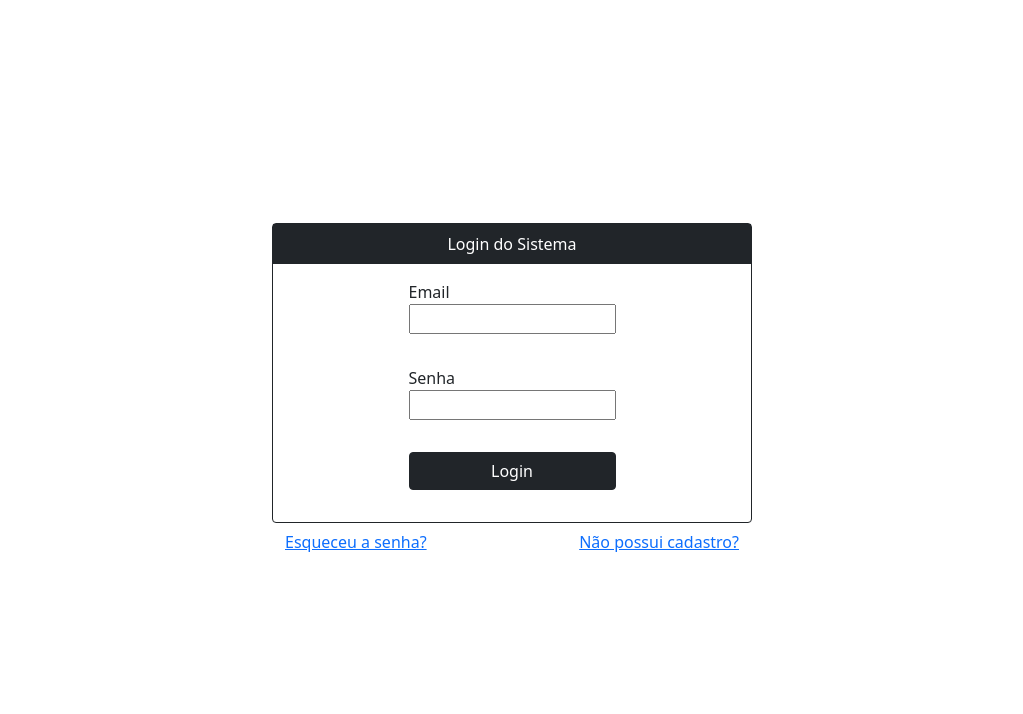
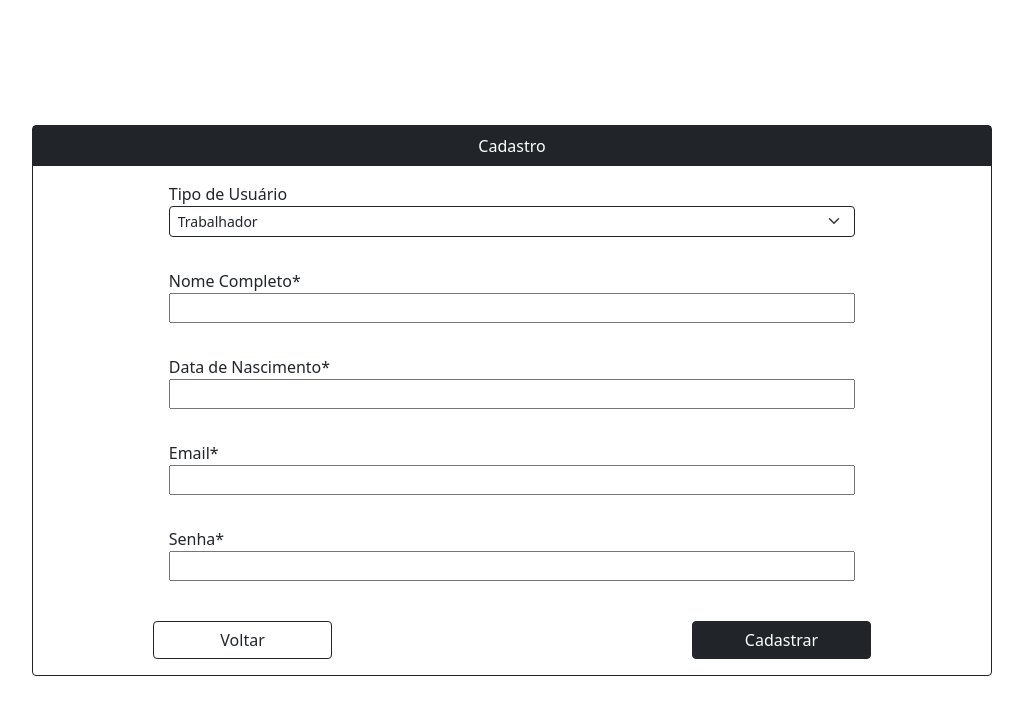
Before and after one commit to nflorisbal/vemserdbc-js-projeto, a website: page public/index.html in a window 1280 px wide. Shown: the whole page, without its empty margins (128-1151 px from the left). Drawn offline with nearby package versions, Linux system fonts and the light colour scheme.

Commit message:
add validação da senha

```diff
--- a/public/index.html
+++ b/public/index.html
@@ -15,7 +15,7 @@
 
 <body style="height: 100vh;">
     <div id="container" class="h-100 flex-column d-flex align-items-center justify-content-center">
-        <div id="login" class="d-flex w-75 pb-3  rounded flex-column align-items-center">
+        <!-- <div id="login" class="d-flex w-75 pb-3  rounded flex-column align-items-center">
             <form
                 class="d-flex w-50 pb-3 border border-dark rounded flex-column align-items-center justify-content-center">
                 <div class="bg bg-dark w-100 h-100 text-center p-2 text-white">
@@ -39,10 +39,10 @@
                 <button class="btn btn-link" type="button" onclick="alert('Nome do usuario e senha')">Esqueceu a senha?</button>
                 <button class="btn btn-link" type="button" onclick="irPara('login', 'registration')">Não possui cadastro?</button>
             </div>
-        </div>
+        </div> -->
 
         <div id="registration"
-            class="w-50 pb-3 border border-dark rounded flex-column align-items-center justify-content-center d-none">
+            class="w-75 pb-3 border border-dark rounded flex-column align-items-center justify-content-center d-flex">
             <div class="bg bg-dark w-100 h-100 text-center p-2 text-white">
                 <span>Cadastro</span>
             </div>
@@ -74,13 +74,13 @@
 
             <div class="w-75 p-3 d-flex flex-column">
                 <span>Senha*</span>
-                <input id="password-input-registration">
+                <input id="password-input-registration" onkeyup="validarSenha()">
                 <span id="password-registration-error" class="d-none">Senha inválida</span>
             </div>
 
-            <div class="w-75 d-flex justify-content-between">
-                <button class="btn btn-ligth border-1 border-dark" type="button" onclick="irPara('registration', 'login')">Voltar</button>
-                <button class="btn btn-dark" type="button" id="register-btn" onclick="validarCadastro(event)">Cadastrar</button>
+            <div class="w-75 d-flex justify-content-between mt-4">
+                <button class="w-25 btn btn-ligth border-1 border-dark" type="button" onclick="irPara('registration', 'login')">Voltar</button>
+                <button class="w-25 btn btn-dark" type="button" id="register-btn" onclick="validarCadastro(event)">Cadastrar</button>
             </div>
         </div>
         <!-- <div id="worker-jobs"
--- a/src/scripts/script.js
+++ b/src/scripts/script.js
@@ -112,6 +112,33 @@ const validarData = () => {
   }
   //#endregion Validação Data
 
+//#region Validação Senha
+const validarSenha = () => {
+    let senhaDigitada = document.getElementById('password-input-registration').value;
+    let listaCaracteres = senhaDigitada.split('');
+
+    let letras = listaCaracteres.filter( char => char.toLowerCase() !== char.toUpperCase() );
+
+    let possuiLetraMaiuscula = letras.some( l => l.toUpperCase() === l ); // "A".toUppercase() === "A"
+    let possuiLetraMinuscula = letras.some( l => l.toLowerCase() === l );
+
+    let possuiCharEspecial = listaCaracteres.some( char => char.toLowerCase() === char.toUpperCase() && isNaN(parseInt(char)) );
+    let possuiNumero = listaCaracteres.some( char => char.toLowerCase() === char.toUpperCase() && !isNaN(parseInt(char)) );
+
+    let possuiOitoCaracteres = senhaDigitada.length >= 8;
+
+    let naoPossuiEspacos = !senhaDigitada.includes(' ');
+
+    let ehValido = possuiOitoCaracteres && possuiLetraMaiuscula && possuiLetraMinuscula &&
+        possuiCharEspecial && possuiNumero && naoPossuiEspacos;
+
+    // para setar o texto de erro em vermelho
+    let erroSenha = document.getElementById('password-registration-error');
+    erroSenha.setAttribute('class', ehValido ? 'd-none' : 'text-danger');
+
+    return ehValido;
+  }
+  //#endregion Validação Senha
 
 
 
```
